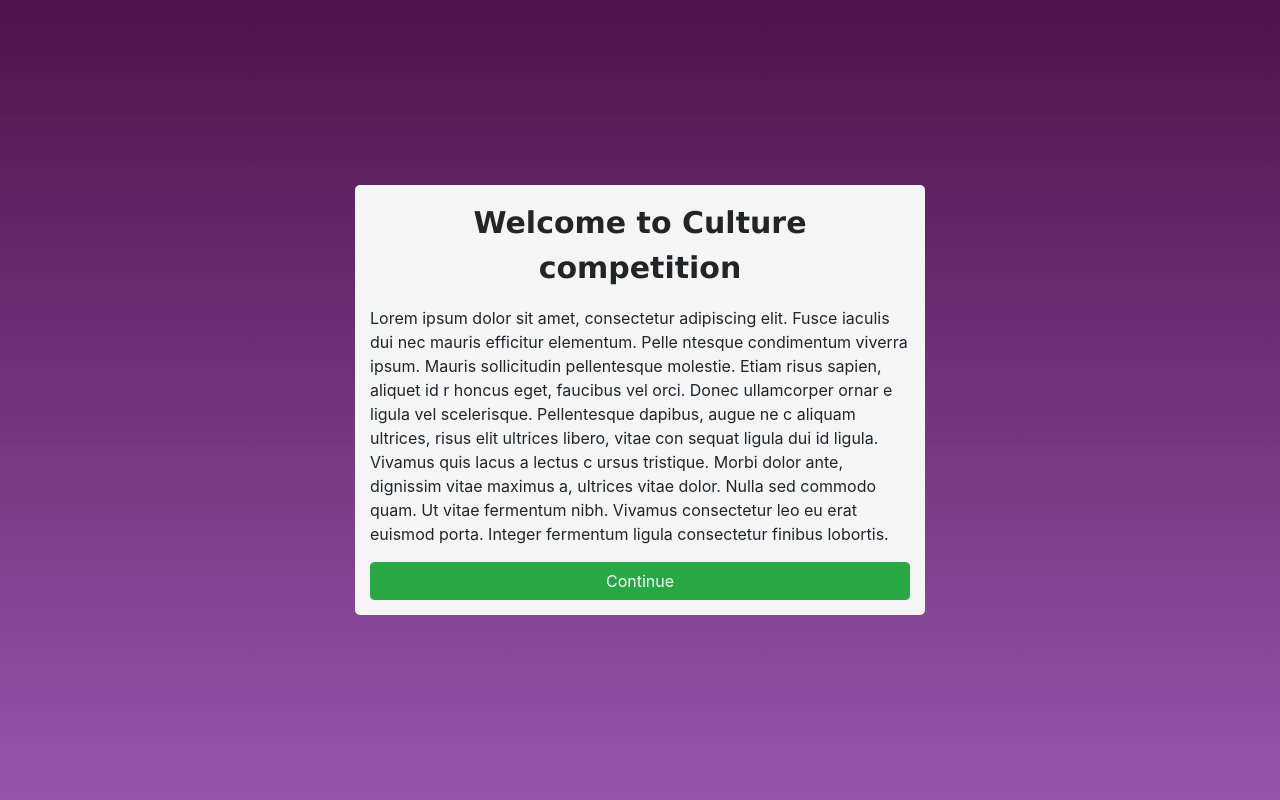
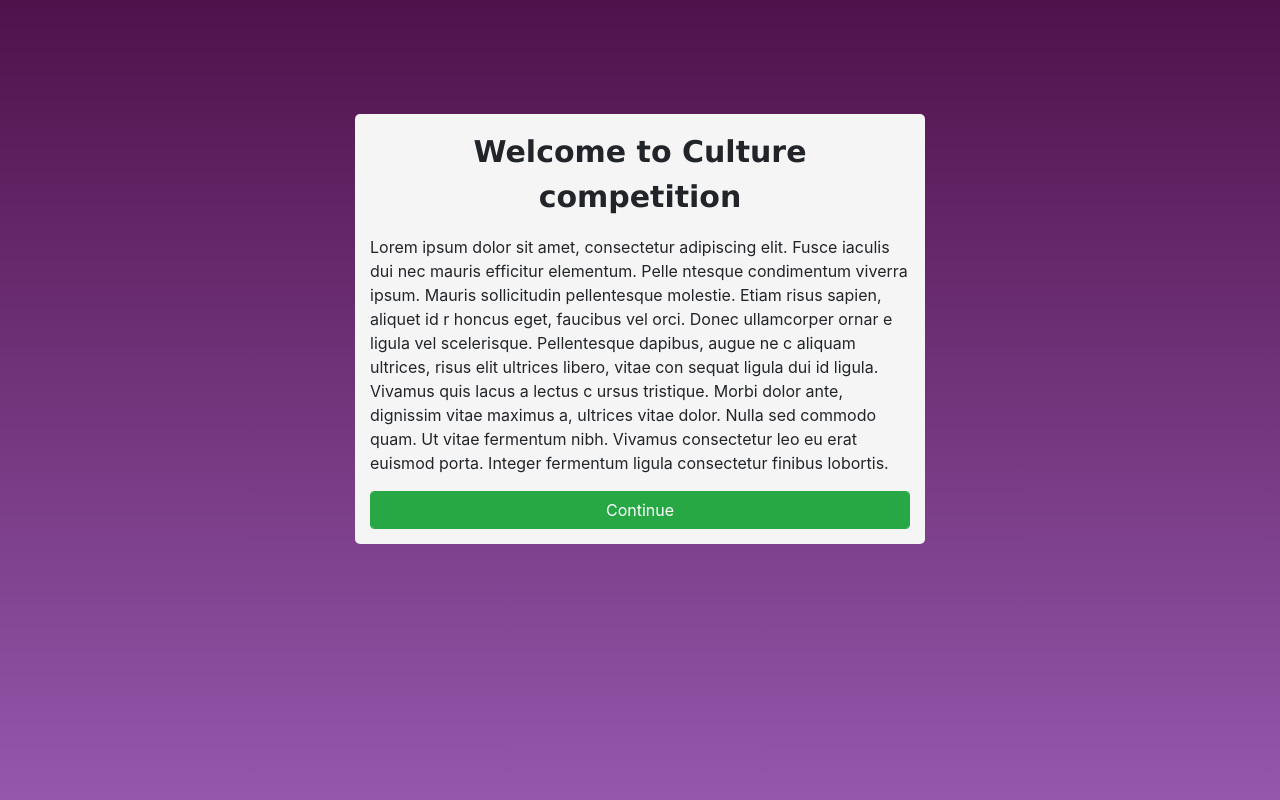
Before and after one commit to zbakh98/Culture-project, a PHP site: page / in a window 1280 px wide. Run offline with PHP 8.4, Linux system fonts and the light colour scheme.

Commit message:
Update publicstyles.css

```diff
--- a/css/publicstyles.css
+++ b/css/publicstyles.css
@@ -1,10 +1,8 @@
 body{
-    /*background-image: url("../img/bg.jpg");
-    background-size: cover;
-    background-repeat: no-repeat;*/
-    background-image: linear-gradient(rgb(80, 18, 75), rgb(148, 87, 172));
-    display: flex;
-    align-items: center;
+
+    background: linear-gradient(to bottom,rgb(80, 18, 75), rgb(148, 87, 172)) !important;
+    min-height: 100vh;
+
 }
 
 #form{
@@ -13,10 +11,15 @@ body{
     padding: 15px;
 
 
+
 }
 #form .title{
     text-align: center;
     font-size: 30px;
     font-weight: bold;
     font-family: 'Lucida Sans', 'Lucida Sans Regular', 'Lucida Grande', 'Lucida Sans Unicode', Geneva, Verdana, sans-serif;
+
 }
+.col-sm-6{
+    margin-top : 10%;
+}
```
